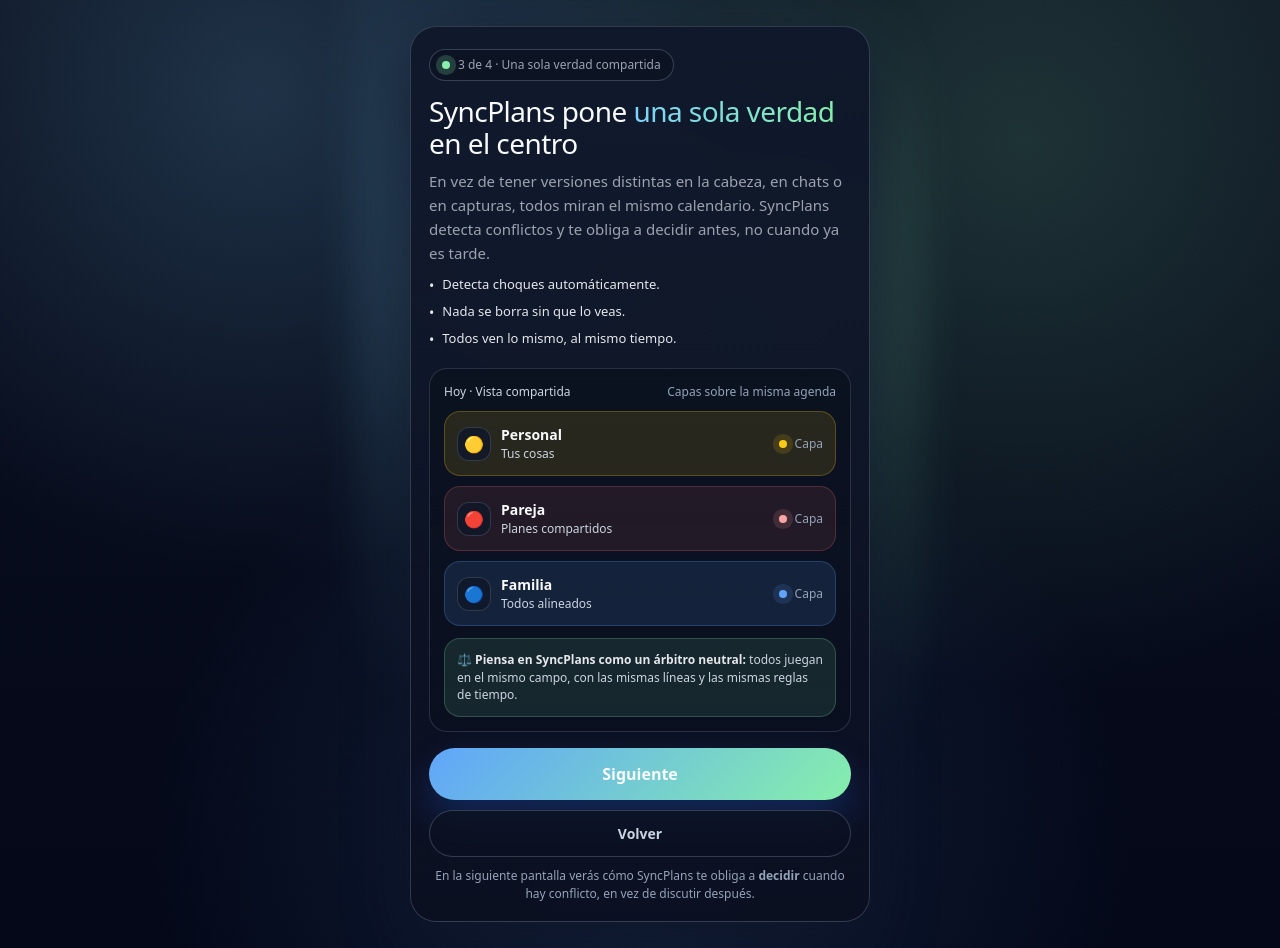
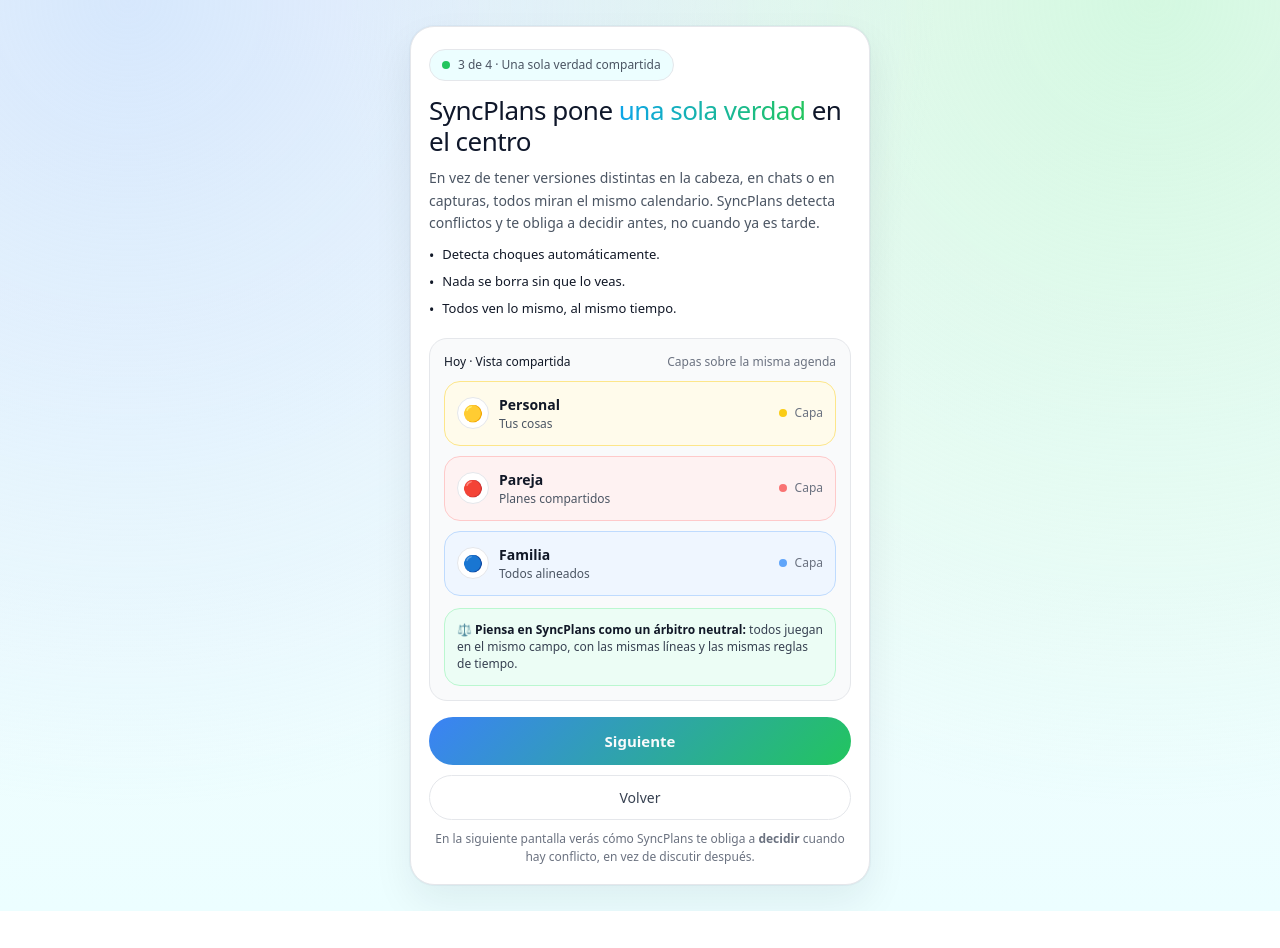
Before and after one commit to Fgainzall/syncplans-app, a Next.js app: page /onboarding/3 in a window 1280 px wide. After the commit the page ends 911 px from the top, so only its background shows below. Built offline with nearby package versions, Linux system fonts and the light colour scheme.

Commit message:
style(onboarding): switch to light friendly palette

```diff
--- a/src/app/onboarding/3/page.tsx
+++ b/src/app/onboarding/3/page.tsx
@@ -10,42 +10,24 @@ export default function Onboarding3() {
       style={{
         minHeight: "100vh",
         background:
-          "radial-gradient(circle at 20% 10%, rgba(125,211,252,0.18), transparent 36%), radial-gradient(circle at 80% 15%, rgba(134,239,172,0.16), transparent 42%), radial-gradient(circle at 50% 90%, rgba(96,165,250,0.14), transparent 46%), linear-gradient(180deg, #0b1020 0%, #020617 120%)",
-        color: "#F9FAFB",
+          "radial-gradient(circle at 10% 0%, rgba(191,219,254,0.6), transparent 55%), radial-gradient(circle at 90% 0%, rgba(187,247,208,0.6), transparent 55%), linear-gradient(180deg, #F9FAFB 0%, #ECFEFF 100%)",
+        color: "#0F172A",
         display: "flex",
         alignItems: "center",
         justifyContent: "center",
         padding: "26px",
-        overflow: "hidden",
       }}
     >
       <div style={{ maxWidth: 460, width: "100%", position: "relative" }}>
-        {/* Glow detrás del card */}
-        <div
-          aria-hidden
-          style={{
-            position: "absolute",
-            inset: -60,
-            background:
-              "radial-gradient(circle at 30% 30%, rgba(125,211,252,0.20), transparent 55%), radial-gradient(circle at 70% 40%, rgba(134,239,172,0.16), transparent 55%)",
-            filter: "blur(18px)",
-            opacity: 0.9,
-            zIndex: 0,
-          }}
-        />
-
-        {/* Card principal */}
         <section
           style={{
             position: "relative",
-            zIndex: 1,
-            borderRadius: 26,
+            borderRadius: 24,
             padding: "22px 18px 18px",
-            background:
-              "linear-gradient(180deg, rgba(15,23,42,0.92), rgba(11,15,32,0.90))",
-            border: "1px solid rgba(148,163,184,0.28)",
-            boxShadow: "0 22px 60px rgba(15,23,42,0.70)",
-            backdropFilter: "blur(14px)",
+            background: "#FFFFFF",
+            border: "1px solid #E5E7EB",
+            boxShadow:
+              "0 18px 40px rgba(15,23,42,0.07), 0 0 0 1px rgba(148,163,184,0.10)",
           }}
         >
           {/* Badge */}
@@ -56,9 +38,9 @@ export default function Onboarding3() {
               gap: 8,
               padding: "6px 12px",
               borderRadius: 999,
-              border: "1px solid rgba(148,163,184,0.32)",
-              background: "rgba(12,18,34,0.75)",
-              color: "#9CA3AF",
+              border: "1px solid #E5E7EB",
+              background: "#ECFEFF",
+              color: "#4B5563",
               fontSize: 12,
               marginBottom: 14,
             }}
@@ -68,8 +50,7 @@ export default function Onboarding3() {
                 width: 8,
                 height: 8,
                 borderRadius: 999,
-                background: "#86EFAC",
-                boxShadow: "0 0 0 6px rgba(134,239,172,0.20)",
+                background: "#22C55E",
               }}
             />
             3 de 4 · Una sola verdad compartida
@@ -78,16 +59,17 @@ export default function Onboarding3() {
           {/* Título */}
           <h1
             style={{
-              fontSize: 28,
-              lineHeight: 1.15,
+              fontSize: 26,
+              lineHeight: 1.2,
               letterSpacing: "-0.02em",
               marginBottom: 10,
+              color: "#0F172A",
             }}
           >
             SyncPlans pone{" "}
             <span
               style={{
-                background: "linear-gradient(90deg, #7DD3FC, #86EFAC)",
+                background: "linear-gradient(90deg, #0EA5E9, #22C55E)",
                 WebkitBackgroundClip: "text",
                 color: "transparent",
               }}
@@ -100,9 +82,9 @@ export default function Onboarding3() {
           {/* Subtítulo */}
           <p
             style={{
-              fontSize: 15,
+              fontSize: 14,
               lineHeight: 1.6,
-              color: "#9CA3AF",
+              color: "#4B5563",
               marginBottom: 10,
             }}
           >
@@ -111,7 +93,7 @@ export default function Onboarding3() {
             conflictos y te obliga a decidir antes, no cuando ya es tarde.
           </p>
 
-          {/* Bullets de propuesta de valor */}
+          {/* Bullets */}
           <ul
             style={{
               listStyle: "none",
@@ -120,7 +102,7 @@ export default function Onboarding3() {
               display: "grid",
               gap: 6,
               fontSize: 13,
-              color: "#E5E7EB",
+              color: "#111827",
             }}
           >
             <li style={{ display: "flex", gap: 8, alignItems: "flex-start" }}>
@@ -142,9 +124,8 @@ export default function Onboarding3() {
             style={{
               borderRadius: 18,
               padding: 14,
-              background:
-                "linear-gradient(180deg, rgba(11,18,32,0.95), rgba(10,16,32,0.80))",
-              border: "1px solid rgba(148,163,184,0.22)",
+              background: "#F9FAFB",
+              border: "1px solid #E5E7EB",
               marginBottom: 16,
             }}
           >
@@ -152,13 +133,13 @@ export default function Onboarding3() {
               style={{
                 display: "flex",
                 justifyContent: "space-between",
-                color: "#CBD5E1",
+                color: "#111827",
                 fontSize: 12,
                 marginBottom: 10,
               }}
             >
               <span>Hoy · Vista compartida</span>
-              <span style={{ color: "#94A3B8" }}>
+              <span style={{ color: "#6B7280" }}>
                 Capas sobre la misma agenda
               </span>
             </div>
@@ -168,24 +149,24 @@ export default function Onboarding3() {
                 title="Personal"
                 subtitle="Tus cosas"
                 dot="#FACC15"
-                bg="rgba(250,204,21,0.12)"
-                border="rgba(250,204,21,0.24)"
+                bg="#FFFBEB"
+                border="#FDE68A"
                 icon="🟡"
               />
               <LayerCard
                 title="Pareja"
                 subtitle="Planes compartidos"
-                dot="#FCA5A5"
-                bg="rgba(248,113,113,0.10)"
-                border="rgba(248,113,113,0.22)"
+                dot="#F97373"
+                bg="#FEF2F2"
+                border="#FECACA"
                 icon="🔴"
               />
               <LayerCard
                 title="Familia"
                 subtitle="Todos alineados"
                 dot="#60A5FA"
-                bg="rgba(96,165,250,0.12)"
-                border="rgba(96,165,250,0.24)"
+                bg="#EFF6FF"
+                border="#BFDBFE"
                 icon="🔵"
               />
             </div>
@@ -195,15 +176,15 @@ export default function Onboarding3() {
                 marginTop: 12,
                 borderRadius: 16,
                 padding: 12,
-                background: "rgba(134,239,172,0.10)",
-                border: "1px solid rgba(134,239,172,0.22)",
-                color: "#CBD5E1",
+                background: "#ECFDF5",
+                border: "1px solid #BBF7D0",
+                color: "#374151",
                 fontSize: 12,
                 lineHeight: 1.45,
               }}
             >
               ⚖️{" "}
-              <b style={{ color: "#E5E7EB" }}>
+              <b style={{ color: "#111827" }}>
                 Piensa en SyncPlans como un árbitro neutral:
               </b>{" "}
               todos juegan en el mismo campo, con las mismas líneas y las mismas
@@ -216,15 +197,14 @@ export default function Onboarding3() {
             onClick={() => router.push("/onboarding/4")}
             style={{
               width: "100%",
-              padding: "14px 18px",
+              padding: "13px 18px",
               borderRadius: 999,
               border: "none",
-              background: "linear-gradient(135deg, #60A5FA, #86EFAC)",
+              background: "linear-gradient(135deg, #3B82F6, #22C55E)",
               color: "#F9FAFB",
-              fontSize: 16,
-              fontWeight: 700,
+              fontSize: 15,
+              fontWeight: 600,
               cursor: "pointer",
-              boxShadow: "0 18px 36px rgba(37,99,235,0.28)",
             }}
           >
             Siguiente
@@ -234,13 +214,13 @@ export default function Onboarding3() {
             onClick={() => router.push("/onboarding/2")}
             style={{
               width: "100%",
-              padding: "12px 18px",
+              padding: "11px 18px",
               borderRadius: 999,
-              border: "1px solid rgba(148,163,184,0.30)",
-              background: "rgba(12,18,34,0.80)",
-              color: "#CBD5E1",
+              border: "1px solid #E5E7EB",
+              background: "#FFFFFF",
+              color: "#374151",
               fontSize: 14,
-              fontWeight: 600,
+              fontWeight: 500,
               cursor: "pointer",
               marginTop: 10,
             }}
@@ -251,7 +231,7 @@ export default function Onboarding3() {
           <div
             style={{
               textAlign: "center",
-              color: "#94A3B8",
+              color: "#6B7280",
               fontSize: 12,
               marginTop: 10,
             }}
@@ -289,11 +269,11 @@ function LayerCard(props: {
       <div style={{ display: "flex", alignItems: "center", gap: 10 }}>
         <div
           style={{
-            width: 34,
-            height: 34,
-            borderRadius: 12,
-            background: "rgba(15,23,42,0.80)",
-            border: "1px solid rgba(148,163,184,0.24)",
+            width: 32,
+            height: 32,
+            borderRadius: 999,
+            background: "#FFFFFF",
+            border: "1px solid #E5E7EB",
             display: "flex",
             alignItems: "center",
             justifyContent: "center",
@@ -304,8 +284,10 @@ function LayerCard(props: {
         </div>
 
         <div>
-          <div style={{ fontWeight: 700, fontSize: 14 }}>{props.title}</div>
-          <div style={{ color: "#CBD5E1", fontSize: 12 }}>
+          <div style={{ fontWeight: 600, fontSize: 14, color: "#111827" }}>
+            {props.title}
+          </div>
+          <div style={{ color: "#4B5563", fontSize: 12 }}>
             {props.subtitle}
           </div>
         </div>
@@ -316,7 +298,7 @@ function LayerCard(props: {
           display: "flex",
           alignItems: "center",
           gap: 8,
-          color: "#94A3B8",
+          color: "#6B7280",
           fontSize: 12,
         }}
       >
@@ -326,7 +308,6 @@ function LayerCard(props: {
             height: 8,
             borderRadius: 999,
             background: props.dot,
-            boxShadow: `0 0 0 6px ${props.dot}22`,
           }}
         />
         Capa
--- a/src/app/onboarding/4/page.tsx
+++ b/src/app/onboarding/4/page.tsx
@@ -3,14 +3,13 @@
 import { useRouter } from "next/navigation";
 
 const BRAND = {
-  bg: "#0b1020",
-  card: "rgba(15,23,42,0.92)",
-  border: "rgba(148,163,184,0.35)",
-  text: "rgba(248,250,252,0.96)",
-  sub: "rgba(148,163,184,0.85)",
-  ok: "#86EFAC",
-  accent: "#7DD3FC",
-  warn: "#FBBF24",
+  bg: "#F9FAFB",
+  card: "#FFFFFF",
+  border: "#E5E7EB",
+  text: "#0F172A",
+  sub: "#4B5563",
+  ok: "#22C55E",
+  accent: "#3B82F6",
 };
 
 export default function Onboarding4Page() {
@@ -94,12 +93,12 @@ export default function Onboarding4Page() {
             </div>
           </div>
 
-          {/* CTA PRINCIPAL: crear espacio (registro) */}
+          {/* CTA PRINCIPAL */}
           <button style={styles.primary} onClick={handleCreateAccount}>
             Crear mi espacio en SyncPlans
           </button>
 
-          {/* CTA SECUNDARIA: login para los que ya tienen cuenta */}
+          {/* CTA SECUNDARIA */}
           <button style={styles.login} onClick={handleLogin}>
             Ya tengo cuenta, iniciar sesión
           </button>
@@ -124,9 +123,8 @@ export default function Onboarding4Page() {
 const styles: Record<string, React.CSSProperties> = {
   main: {
     minHeight: "100vh",
-    background: `radial-gradient(900px 450px at 15% 10%, rgba(125,211,252,0.18), transparent 60%),
-                 radial-gradient(900px 450px at 85% 20%, rgba(134,239,172,0.16), transparent 60%),
-                 ${BRAND.bg}`,
+    background:
+      "radial-gradient(circle at 0% 0%, rgba(191,219,254,0.7), transparent 55%), radial-gradient(circle at 100% 0%, rgba(221,214,254,0.7), transparent 55%), linear-gradient(180deg, #F9FAFB 0%, #EFF6FF 100%)",
     color: BRAND.text,
     display: "flex",
     alignItems: "center",
@@ -139,10 +137,10 @@ const styles: Record<string, React.CSSProperties> = {
     maxWidth: 520,
     background: BRAND.card,
     border: `1px solid ${BRAND.border}`,
-    borderRadius: 28,
+    borderRadius: 24,
     padding: 22,
-    boxShadow: "0 30px 80px rgba(15,23,42,0.75)",
-    backdropFilter: "blur(12px)",
+    boxShadow:
+      "0 18px 40px rgba(15,23,42,0.07), 0 0 0 1px rgba(148,163,184,0.10)",
   },
   topRow: {
     display: "flex",
@@ -157,26 +155,27 @@ const styles: Record<string, React.CSSProperties> = {
     padding: "8px 12px",
     borderRadius: 999,
     border: `1px solid ${BRAND.border}`,
-    background: "rgba(15,23,42,0.85)",
+    background: "#F3F4FF",
     fontSize: 12,
     color: BRAND.sub,
   },
   dot: { width: 8, height: 8, borderRadius: 999 },
   iconWrap: {
-    width: 44,
-    height: 44,
-    borderRadius: 16,
+    width: 40,
+    height: 40,
+    borderRadius: 999,
     display: "grid",
     placeItems: "center",
     border: `1px solid ${BRAND.border}`,
-    background: "rgba(15,23,42,0.85)",
+    background: "#FFFFFF",
     fontSize: 18,
   },
   h1: {
     margin: "14px 0 0",
-    fontSize: 32,
-    lineHeight: 1.1,
+    fontSize: 26,
+    lineHeight: 1.2,
     letterSpacing: -0.5,
+    color: BRAND.text,
   },
   p: {
     margin: "10px 0 0",
@@ -186,9 +185,9 @@ const styles: Record<string, React.CSSProperties> = {
   },
   list: {
     marginTop: 16,
-    borderRadius: 22,
-    border: "1px solid rgba(148,163,184,0.22)",
-    background: "rgba(15,23,42,0.90)",
+    borderRadius: 18,
+    border: "1px solid #E5E7EB",
+    background: "#F9FAFB",
     padding: 12,
     display: "grid",
     gap: 10,
@@ -198,10 +197,10 @@ const styles: Record<string, React.CSSProperties> = {
     gridTemplateColumns: "28px 1fr auto",
     gap: 10,
     alignItems: "center",
-    padding: 12,
-    borderRadius: 18,
-    border: "1px solid rgba(148,163,184,0.26)",
-    background: "rgba(15,23,42,0.95)",
+    padding: 10,
+    borderRadius: 16,
+    border: "1px solid #E5E7EB",
+    background: "#FFFFFF",
   },
   check: {
     width: 24,
@@ -209,61 +208,60 @@ const styles: Record<string, React.CSSProperties> = {
     borderRadius: 8,
     display: "grid",
     placeItems: "center",
-    background: "rgba(134,239,172,0.14)",
-    border: "1px solid rgba(134,239,172,0.30)",
-    color: "rgba(248,250,252,0.96)",
-    fontWeight: 800,
+    background: "#ECFDF5",
+    border: "1px solid #BBF7D0",
+    color: BRAND.text,
+    fontWeight: 700,
     fontSize: 13,
   },
   itemText: { display: "grid", gap: 2 },
-  itemTitle: { fontSize: 14, fontWeight: 800 },
+  itemTitle: { fontSize: 14, fontWeight: 600, color: BRAND.text },
   itemSub: { fontSize: 12, color: BRAND.sub },
   status: {
-    fontSize: 12,
-    fontWeight: 800,
+    fontSize: 11,
+    fontWeight: 600,
     padding: "6px 10px",
     borderRadius: 999,
-    border: "1px solid rgba(134,239,172,0.35)",
-    background: "rgba(134,239,172,0.14)",
-    color: "rgba(248,250,252,0.96)",
+    border: "1px solid #BBF7D0",
+    background: "#ECFDF5",
+    color: "#166534",
   },
 
   primary: {
     marginTop: 16,
     width: "100%",
-    borderRadius: 18,
-    padding: "14px 16px",
-    border: "1px solid rgba(125,211,252,0.35)",
-    background: "linear-gradient(90deg, #60A5FA, #86EFAC)",
+    borderRadius: 999,
+    padding: "13px 16px",
+    border: "none",
+    background: "linear-gradient(90deg, #3B82F6, #22C55E)",
     color: "white",
-    fontWeight: 900,
-    fontSize: 14,
+    fontWeight: 600,
+    fontSize: 15,
     cursor: "pointer",
-    boxShadow: "0 18px 36px rgba(37,99,235,0.28)",
   },
 
   login: {
     marginTop: 10,
     width: "100%",
-    borderRadius: 18,
-    padding: "12px 16px",
-    border: "1px solid rgba(148,163,184,0.40)",
-    background: "rgba(15,23,42,0.90)",
+    borderRadius: 999,
+    padding: "11px 16px",
+    border: "1px solid #E5E7EB",
+    background: "#FFFFFF",
     color: BRAND.text,
-    fontWeight: 900,
+    fontWeight: 500,
     fontSize: 14,
     cursor: "pointer",
   },
 
   secondary: {
-    marginTop: 10,
+    marginTop: 8,
     width: "100%",
-    borderRadius: 18,
-    padding: "12px 16px",
-    border: `1px solid ${BRAND.border}`,
-    background: "rgba(15,23,42,0.90)",
-    color: BRAND.text,
-    fontWeight: 800,
+    borderRadius: 999,
+    padding: "10px 16px",
+    border: "1px solid #E5E7EB",
+    background: "#F9FAFB",
+    color: "#4B5563",
+    fontWeight: 500,
     fontSize: 13,
     cursor: "pointer",
   },
@@ -271,6 +269,6 @@ const styles: Record<string, React.CSSProperties> = {
     marginTop: 12,
     textAlign: "center",
     fontSize: 12,
-    color: "rgba(148,163,184,0.85)",
+    color: BRAND.sub,
   },
 };
```
Also changed, not shown: src/app/onboarding/2/page.tsx (+68 -88 lines).
